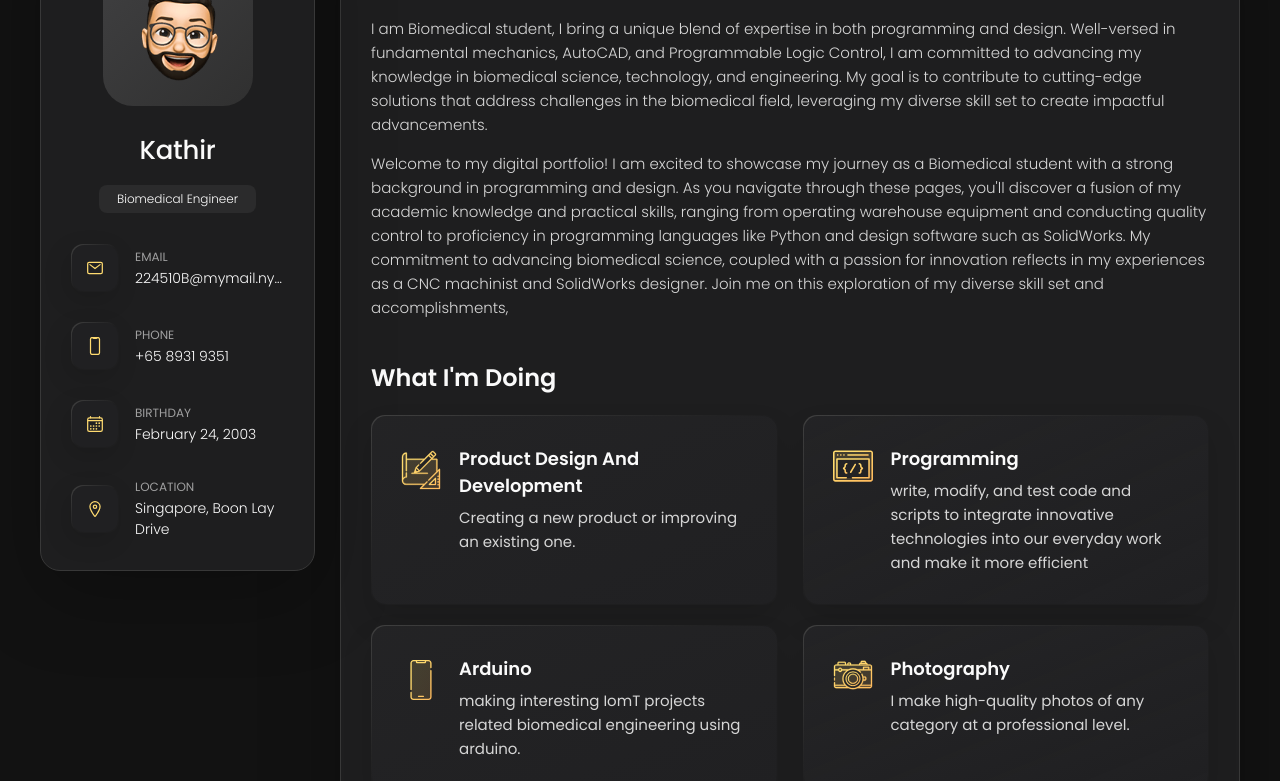
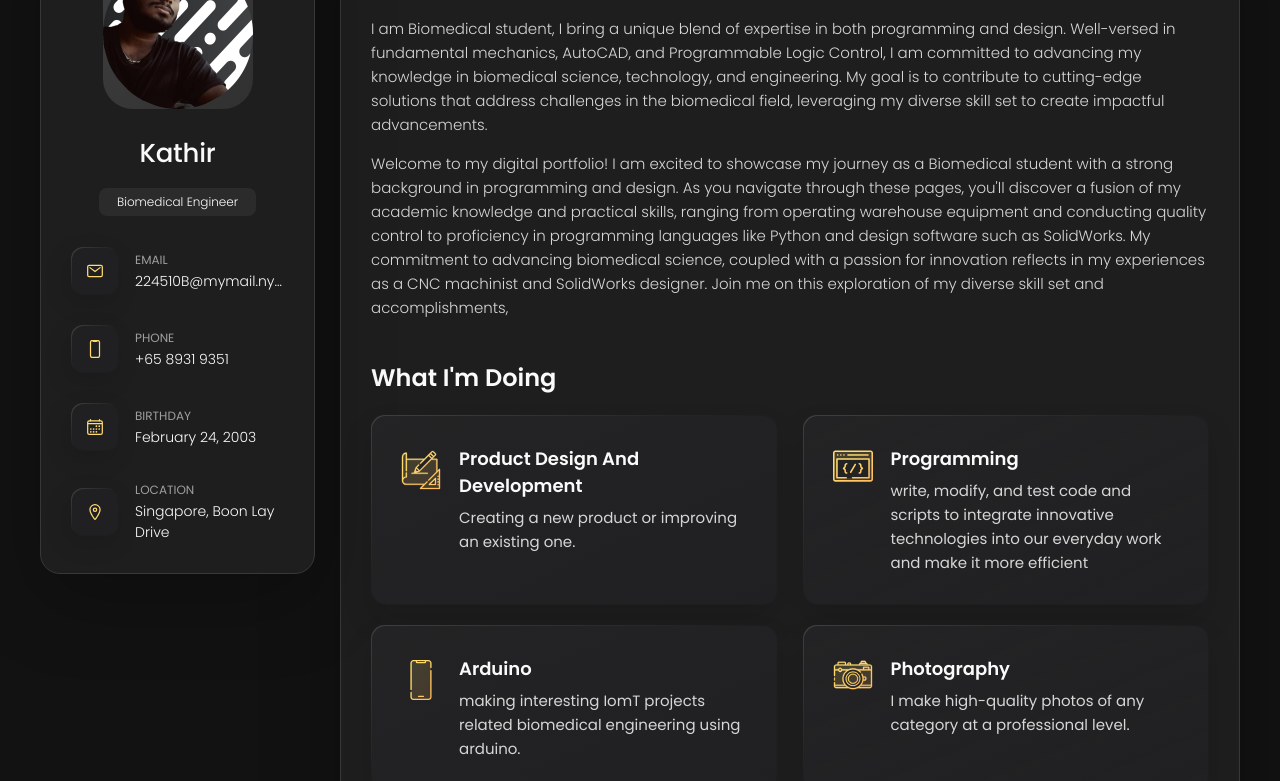
Before and after one commit to Muthuramalingam0Kathir/Digital-Port, a plain HTML site: page vcard-personal-portfolio/index.html in a window 1280 px wide. Shown: the part 162-943 px from the top of the page. Drawn offline with nearby package versions, Linux system fonts and the light colour scheme.

Commit message:
Update index.html

```diff
--- a/vcard-personal-portfolio/index.html
+++ b/vcard-personal-portfolio/index.html
@@ -42,7 +42,7 @@
       <div class="sidebar-info">
 
         <figure class="avatar-box">
-          <img src="./assets/images/my-avatar.png" alt="Richard hanrick" width="80">
+          <img src="./assets/images/profile-pic.png" alt="Richard hanrick" width="80">
         </figure>
 
         <div class="info-content">
```
